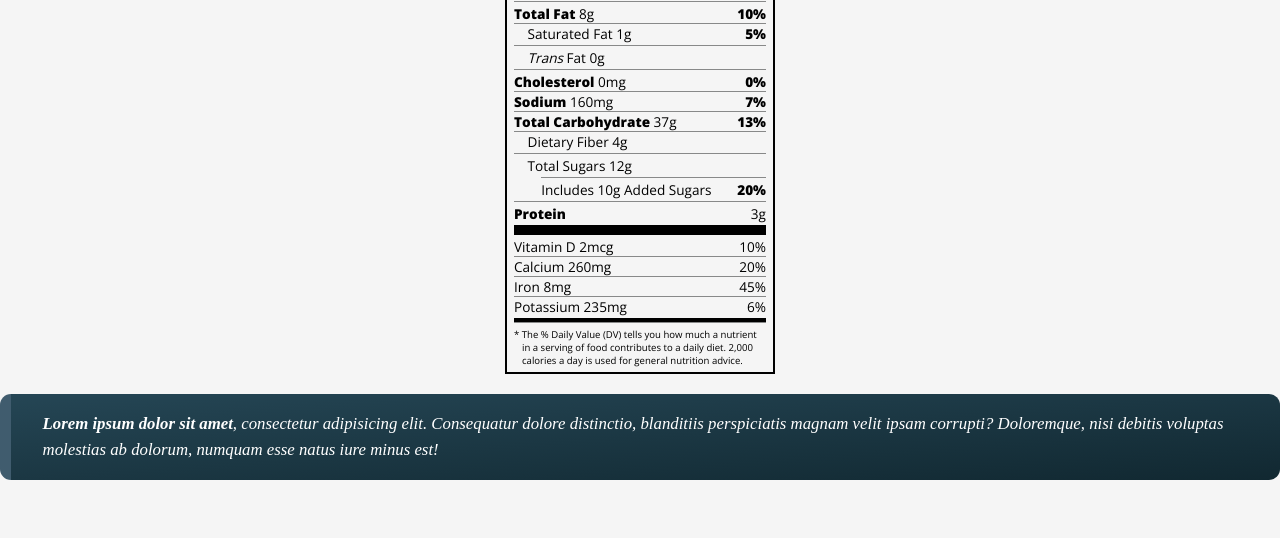
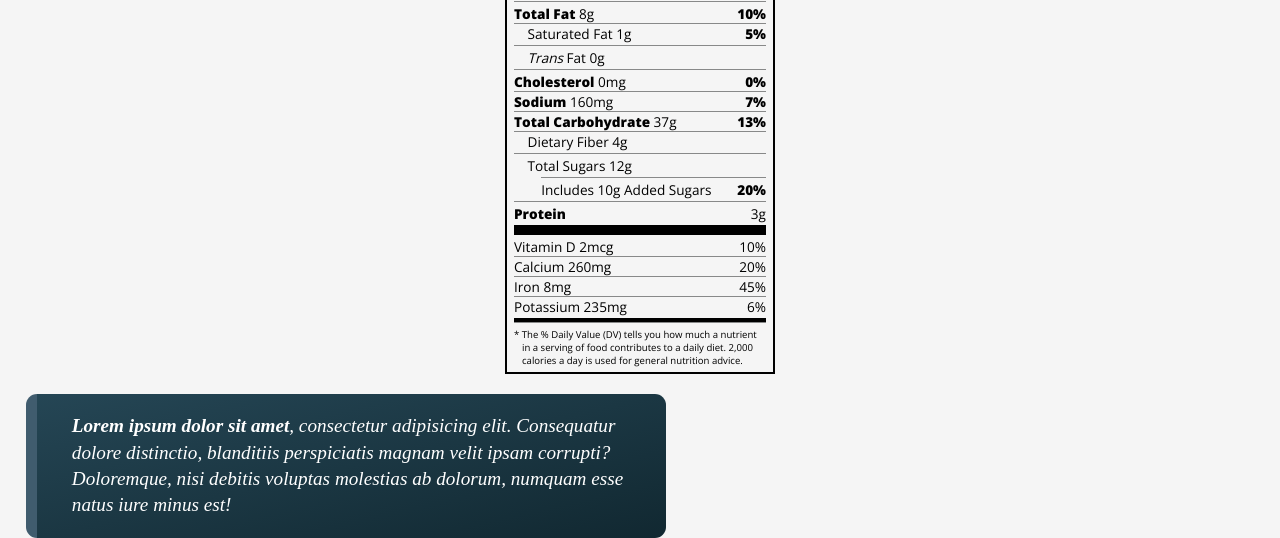
Before and after one commit to aam198/css-playground, a website: page public/pages/index.html in a window 1280 px wide. Shown: the part 308-846 px from the top of the page. Before the commit the page ends 800 px from the top, so only its background shows below. Drawn offline with nearby package versions, Linux system fonts and the light colour scheme; files that its build step writes are made by us from their sources.

Commit message:
Blockquote sizing

```diff
--- a/public/styles/wc.css
+++ b/public/styles/wc.css
@@ -2,12 +2,13 @@
 
 
 blockquote{
+  width: 50%;
   font-style: italic;
   color: #ffffff;
   padding: 1em calc(1.5em + .5vw);
-  margin-left: 0;
-  margin-right: 0;
-  font-size: 1.05rem;
+  margin-left: 1.6rem;
+  margin-right: 1.6rem;
+  font-size: 1.2rem;
   line-height: 1.65rem;
   border-radius: 11px;
   background: linear-gradient(to bottom right,#254655 0,#112831 100%);
```
